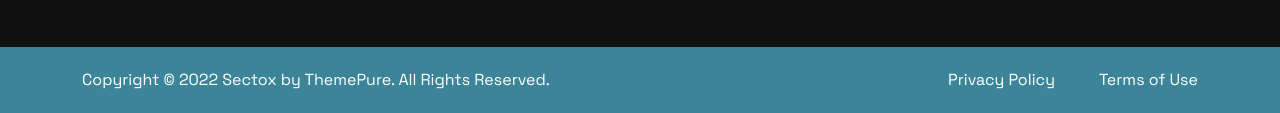
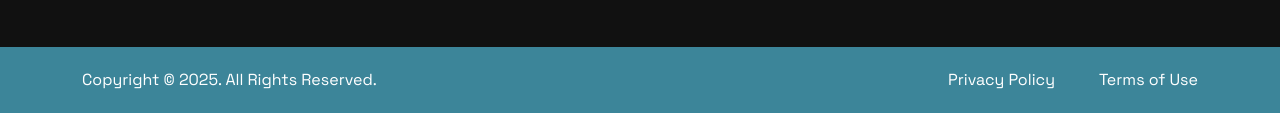
Before and after one commit to devsumon2015/Sectox-CCTV-Security, a plain HTML site: page index.html in a window 1280 px wide. Shown: the part 7795-7908 px from the top of the page. Drawn offline with Linux system fonts and the light colour scheme; files whose address does not match are found by name.

Commit message:
Update index.html

```diff
--- a/index.html
+++ b/index.html
@@ -1023,7 +1023,7 @@
             <div class="row">
                <div class="col-xl-7 col-lg-7 text-lg-start col-12 text-center ">
                   <div class="copyright-text">
-                     <p>Copyright © 2022 Sectox by ThemePure. All Rights Reserved.</p>
+                     <p>Copyright © 2025. All Rights Reserved.</p>
                   </div>
                </div>
                <div class="col-xl-5 col-lg-5 text-lg-end col-12 text-center ">
```
